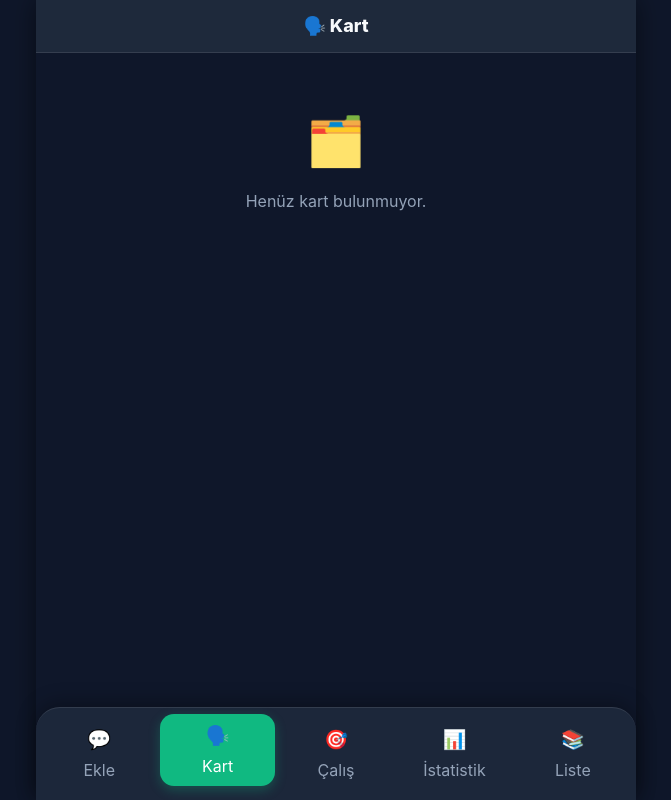
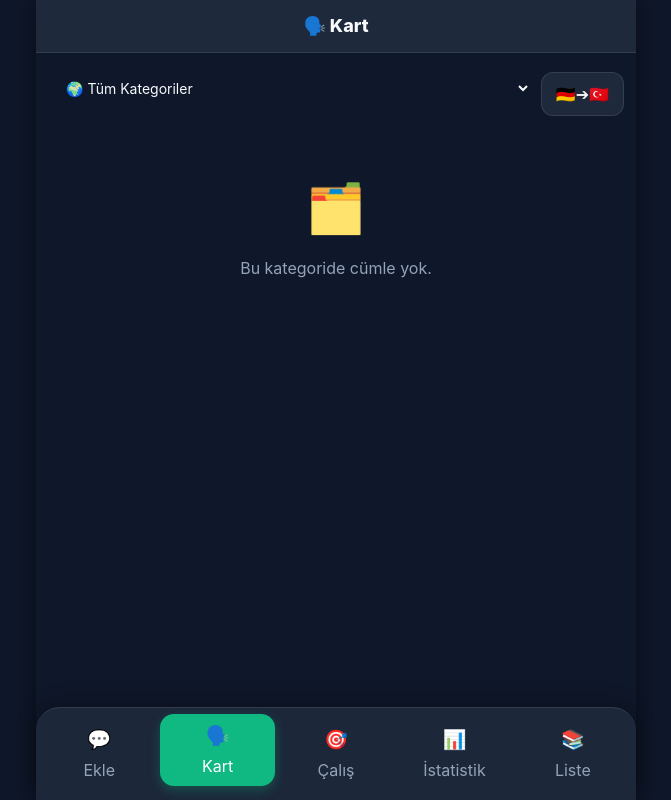
Before and after one commit to durkutturan/almanca-srs-saas, a Next.js app: page / in a window 1280 px wide. Both pictures are taken after a click on the button "🗣️ Kart". Shown: the whole page, without its empty margins (304-975 px from the left). Built offline with nearby package versions, Linux system fonts and the light colour scheme.

Commit message:
Kart ve kategori filtre sistemi tamamlandı

```diff
--- a/app/page.tsx
+++ b/app/page.tsx
@@ -3,9 +3,14 @@
 import { useMemo, useState } from "react";
 import AppHeader from "@/components/AppHeader";
 import BottomNavigation from "@/components/BottomNavigation";
+import SentenceCards from "@/components/SentenceCards";
 import SentenceForm from "@/components/SentenceForm";
 import { useAppData } from "@/hooks/useAppData";
-import { getSrsStatus, hasCloze, plainText } from "@/lib/srs";
+import {
+  getSrsStatus,
+  hasCloze,
+  plainText,
+} from "@/lib/srs";
 import type { PageName } from "@/types/app";
 
 const PAGE_TITLES: Record<PageName, string> = {
@@ -18,38 +23,31 @@ const PAGE_TITLES: Record<PageName, string> = {
 
 function getStatusLabel(
   status: ReturnType<typeof getSrsStatus>,
-): {
-  text: string;
-  className: string;
-} {
+) {
   if (status === "new") {
     return {
       text: "YENİ",
-      className:
-        "bg-sky-400/20 text-[#38bdf8]",
+      className: "bg-sky-400/20 text-[#38bdf8]",
     };
   }
 
   if (status === "due") {
     return {
       text: "TEKRAR",
-      className:
-        "bg-rose-500/20 text-[#f43f5e]",
+      className: "bg-rose-500/20 text-[#f43f5e]",
     };
   }
 
   if (status === "learning") {
     return {
       text: "ÖĞRENİLİYOR",
-      className:
-        "bg-yellow-500/20 text-[#eab308]",
+      className: "bg-yellow-500/20 text-[#eab308]",
     };
   }
 
   return {
     text: "✓",
-    className:
-      "bg-emerald-500/20 text-[#10b981]",
+    className: "bg-emerald-500/20 text-[#10b981]",
   };
 }
 
@@ -98,13 +96,10 @@ export default function Home() {
         )}
 
         {isLoaded && activePage === "kart" && (
-          <div className="empty-msg">
-            <div className="big-emoji">🗂️</div>
-
-            {appData.sentences.length === 0
-              ? "Henüz kart bulunmuyor."
-              : `${appData.sentences.length} kart hazır. Kart sistemi sonraki aşamada bağlanacak.`}
-          </div>
+          <SentenceCards
+            categories={appData.categories}
+            sentences={appData.sentences}
+          />
         )}
 
         {isLoaded && activePage === "study" && (
--- /dev/null
+++ b/components/SentenceCards.tsx
@@ -0,0 +1,283 @@
+"use client";
+
+import { useEffect, useMemo, useState } from "react";
+import { plainText } from "@/lib/srs";
+import type { Category, Sentence } from "@/types/app";
+
+type CardDirection = "de-tr" | "tr-de";
+
+type SentenceCardsProps = {
+  categories: Category[];
+  sentences: Sentence[];
+};
+
+function speakGerman(text: string) {
+  if (
+    typeof window === "undefined" ||
+    !("speechSynthesis" in window)
+  ) {
+    return;
+  }
+
+  const utterance = new SpeechSynthesisUtterance(text);
+
+  utterance.lang = "de-DE";
+  utterance.rate = 0.9;
+
+  window.speechSynthesis.cancel();
+  window.speechSynthesis.speak(utterance);
+}
+
+export default function SentenceCards({
+  categories,
+  sentences,
+}: SentenceCardsProps) {
+  const [filter, setFilter] = useState("all");
+  const [direction, setDirection] =
+    useState<CardDirection>("de-tr");
+  const [currentIndex, setCurrentIndex] = useState(0);
+  const [isFlipped, setIsFlipped] = useState(false);
+
+  const filteredSentences = useMemo(() => {
+    if (filter === "all") {
+      return sentences;
+    }
+
+    if (filter.startsWith("category|")) {
+      const categoryName = filter.slice("category|".length);
+
+      return sentences.filter(
+        (sentence) => sentence.cat === categoryName,
+      );
+    }
+
+    if (filter.startsWith("subcategory|")) {
+      const [, categoryName, subcategoryName] =
+        filter.split("|");
+
+      return sentences.filter((sentence) => {
+        const sentenceSubcategory =
+          sentence.subcat || "Genel";
+
+        return (
+          sentence.cat === categoryName &&
+          sentenceSubcategory === subcategoryName
+        );
+      });
+    }
+
+    return sentences;
+  }, [filter, sentences]);
+
+  useEffect(() => {
+    setCurrentIndex(0);
+    setIsFlipped(false);
+  }, [filter, direction]);
+
+  useEffect(() => {
+    if (currentIndex >= filteredSentences.length) {
+      setCurrentIndex(0);
+      setIsFlipped(false);
+    }
+  }, [currentIndex, filteredSentences.length]);
+
+  function showPreviousCard() {
+    if (filteredSentences.length === 0) {
+      return;
+    }
+
+    setCurrentIndex((current) =>
+      current === 0
+        ? filteredSentences.length - 1
+        : current - 1,
+    );
+
+    setIsFlipped(false);
+  }
+
+  function showNextCard() {
+    if (filteredSentences.length === 0) {
+      return;
+    }
+
+    setCurrentIndex(
+      (current) =>
+        (current + 1) % filteredSentences.length,
+    );
+
+    setIsFlipped(false);
+  }
+
+  function toggleDirection() {
+    setDirection((current) =>
+      current === "de-tr" ? "tr-de" : "de-tr",
+    );
+  }
+
+  const currentSentence =
+    filteredSentences[currentIndex];
+
+  return (
+    <section>
+      <div className="mb-2.5 flex items-center gap-2">
+        <select
+          value={filter}
+          onChange={(event) =>
+            setFilter(event.target.value)
+          }
+          className="input-field mb-0 flex-1"
+        >
+          <option value="all">
+            🌍 Tüm Kategoriler
+          </option>
+
+          {categories.map((category) => (
+            <optgroup
+              key={category.name}
+              label={`${category.icon || "📁"} ${category.name}`}
+            >
+              <option
+                value={`category|${category.name}`}
+              >
+                {category.icon || "📁"}{" "}
+                {category.name} (Tümü)
+              </option>
+
+              <option
+                value={`subcategory|${category.name}|Genel`}
+              >
+                ↳ Genel
+              </option>
+
+              {category.subcats.map((subcategory) => (
+                <option
+                  key={`${category.name}-${subcategory}`}
+                  value={`subcategory|${category.name}|${subcategory}`}
+                >
+                  ↳ {subcategory}
+                </option>
+              ))}
+            </optgroup>
+          ))}
+        </select>
+
+        <button
+          type="button"
+          onClick={toggleDirection}
+          className="h-11 shrink-0 rounded-xl border border-white/10 bg-[#1e293b] px-3.5 text-[13px] font-bold text-[#f8fafc]"
+        >
+          {direction === "de-tr"
+            ? "🇩🇪➔🇹🇷"
+            : "🇹🇷➔🇩🇪"}
+        </button>
+      </div>
+
+      {!currentSentence ? (
+        <div className="empty-msg">
+          <div className="big-emoji">🗂️</div>
+          Bu kategoride cümle yok.
+        </div>
+      ) : (
+        <>
+          <div className="relative mb-2.5 h-[46vh] min-h-[360px] max-h-[520px] w-full [perspective:1000px]">
+            <div className="absolute -top-2.5 left-2.5 z-10 rounded-xl border border-white/10 bg-[#1e293b] px-3 py-1.5 text-[11px] font-extrabold text-[#94a3b8]">
+              {currentSentence.subcat || "Genel"} •{" "}
+              {currentIndex + 1}/
+              {filteredSentences.length}
+            </div>
+
+            <button
+              type="button"
+              onClick={() =>
+                setIsFlipped((current) => !current)
+              }
+              className={[
+                "relative mt-2.5 h-full w-full cursor-pointer border-0 bg-transparent text-left transition-transform duration-500 [transform-style:preserve-3d]",
+                isFlipped
+                  ? "[transform:rotateY(180deg)]"
+                  : "",
+              ].join(" ")}
+            >
+              <div className="absolute inset-0 flex [backface-visibility:hidden] flex-col items-center justify-center rounded-[18px] border border-white/10 bg-[#1e293b] p-3.5 text-center shadow-[0_8px_24px_rgba(0,0,0,0.3)]">
+                <div className="text-2xl font-extrabold leading-[1.3]">
+                  {currentSentence.icon || "💬"}{" "}
+                  {direction === "de-tr"
+                    ? plainText(currentSentence.de)
+                    : currentSentence.tr}
+                </div>
+
+                <div className="pointer-events-none absolute bottom-3 left-0 w-full text-center text-[11px] font-bold text-[#94a3b8] opacity-60">
+                  Çevirmek İçin Dokun 👆
+                </div>
+              </div>
+
+              <div className="absolute inset-0 flex [backface-visibility:hidden] [transform:rotateY(180deg)] flex-col items-center overflow-y-auto rounded-[18px] border-2 border-[#1e293b] bg-[#0f172a] px-3.5 pb-3.5 pt-6">
+                <div className="flex min-h-max w-full flex-col items-center pb-2.5">
+                  {currentSentence.grammar && (
+                    <div className="mb-3 w-full rounded-lg border border-dashed border-yellow-500/40 bg-yellow-500/15 px-2.5 py-1.5 text-center text-xs font-extrabold text-[#eab308]">
+                      💡 {currentSentence.grammar}
+                    </div>
+                  )}
+
+                  <div className="mb-2.5 flex w-full flex-col items-center gap-1.5 rounded-[14px] border-b-[3px] border-[#FC0] bg-[linear-gradient(145deg,#1e293b,#0f172a)] p-3 text-center">
+                    <div className="text-lg font-extrabold">
+                      {plainText(currentSentence.de)}
+                    </div>
+
+                    <button
+                      type="button"
+                      onClick={(event) => {
+                        event.stopPropagation();
+                        speakGerman(
+                          plainText(currentSentence.de),
+                        );
+                      }}
+                      className="mt-1 rounded-full border border-sky-400/30 bg-sky-400/15 px-3 py-1 text-xs font-extrabold text-[#38bdf8]"
+                    >
+                      🔊 Dinle
+                    </button>
+                  </div>
+
+                  <div className="mb-2.5 flex w-full flex-col items-center gap-1.5 rounded-[14px] border-b-[3px] border-[#E30A17] bg-[linear-gradient(145deg,#3f0f16,#1a080a)] p-3 text-center">
+                    <div className="text-lg font-extrabold">
+                      {currentSentence.tr}
+                    </div>
+                  </div>
+
+                  <div className="mt-1.5 text-[11px] text-[#94a3b8]">
+                    📊{" "}
+                    {currentSentence.srs.reps === 0
+                      ? "Yeni kart"
+                      : `${currentSentence.srs.reps} tekrar • kolaylık: ${currentSentence.srs.ease.toFixed(2)}`}
+                  </div>
+                </div>
+
+                <div className="mt-auto pt-3 text-center text-[11px] font-bold text-[#94a3b8] opacity-60">
+                  Geri Dönmek İçin Dokun 👆
+                </div>
+              </div>
+            </button>
+          </div>
+
+          <div className="mt-2.5 flex gap-3">
+            <button
+              type="button"
+              onClick={showPreviousCard}
+              className="flex-1 rounded-xl border-2 border-white/10 bg-[#1e293b] p-3 text-sm font-extrabold text-[#f8fafc]"
+            >
+              ⬅️ Önceki
+            </button>
+
+            <button
+              type="button"
+              onClick={showNextCard}
+              className="flex-1 rounded-xl border-2 border-[#38bdf8] bg-[#38bdf8] p-3 text-sm font-extrabold text-white"
+            >
+              Sonraki ➡️
+            </button>
+          </div>
+        </>
+      )}
+    </section>
+  );
+}
```
